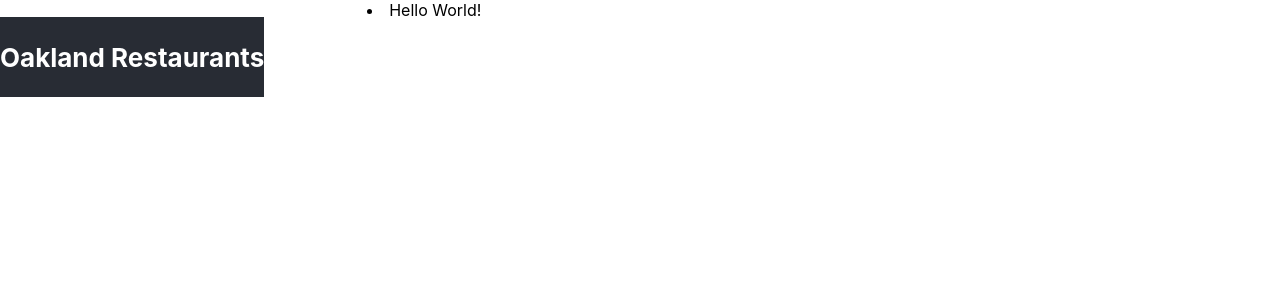
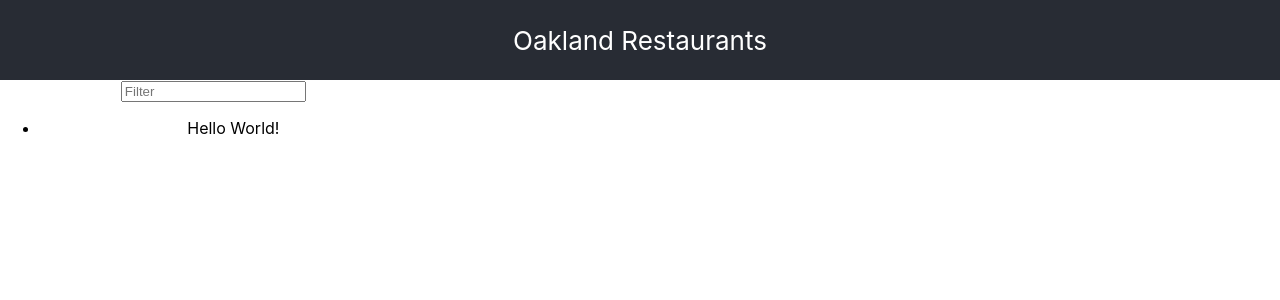
Before and after one commit to apk29/reactNeighborhoodMap, a React (Create React App) app: page / in a window 1280 px wide. Shown: the top 300 px of the page. Built offline with nearby package versions, Linux system fonts and the light colour scheme; no server answers.

Commit message:
added  updateQuery

```diff
--- a/package.json
+++ b/package.json
@@ -4,11 +4,13 @@
   "private": true,
   "dependencies": {
     "axios": "^0.18.0",
+    "escape-string-regexp": "^1.0.5",
     "react": "^16.6.0",
     "react-dom": "^16.6.0",
     "react-google-maps": "^9.4.5",
     "react-scripts": "2.0.5",
-    "reactstrap": "^6.5.0"
+    "reactstrap": "^6.5.0",
+    "sort-by": "^1.2.0"
   },
   "scripts": {
     "start": "react-scripts start",
--- a/src/App.css
+++ b/src/App.css
@@ -4,11 +4,12 @@
   width: 100vw;
   display: flex;
   flex-flow: row nowrap;
-  }
+}
+.sideBar {
+  width: 50%;
+}
 
-.sideBar {
-  width: 25%;
-}
+
 
 .App-logo {
   animation: App-logo-spin infinite 20s linear;
@@ -42,7 +43,7 @@
        * element that contains the map. */
        #map {
         height: 100%;
-        width: 75%;
+        width: 100%;
         }
       /* Optional: Makes the sample page fill the window. */
       html, body {
@@ -51,7 +52,3 @@
         padding: 0;
 
       }
-
-      .filterList {
-        position: relative;
-      }
--- a/src/App.js
+++ b/src/App.js
@@ -1,21 +1,21 @@
 import React, { Component } from 'react';
 import './App.css';
 import Map from './components/Map'
-import FilterList from './components/Filter'
 import SideBar from './components/SideBar';
-// import data from './components/data'
+import { timingSafeEqual } from 'crypto';
+
 
 class App extends Component {
 
   render() {
     return (
-      <div className="App" >
-      <div>
-        <h1 className="App-header">Oakland Restaurants</h1>
-      </div>
-
-        <Map /><SideBar />
-      </div>
+      <main>
+        <div className="App-header">Oakland Restaurants</div>
+          <div className="App" >
+            <SideBar />
+            <Map />
+          </div>
+      </main>
     );
   }
 }
--- a/src/components/Filter.js
+++ b/src/components/Filter.js
@@ -1,12 +1,18 @@
 import React, { Component } from 'react'
 import '../App.css'
+import List from './List'
+
 class FilterList extends Component {
 
 render = () => {
     return (
-        <div>
-            <input className="filterList" placeholder="Filter"></input>
-
+        <div className="filterList">
+            <input type={"search"} placeholder="Filter"
+            type="search"
+            id="search"
+            value={this.props.query}
+            onChange={event => this.props.updateQuery(event.target.value)}
+            />
         </div>
     )
 }
--- a/src/components/List.js
+++ b/src/components/List.js
@@ -4,9 +4,10 @@ class List extends Component {
     state = {  }
     render() {
         return (
-        <li className="list">
-        Hello World!
-        </li>)
+        <ul className="list">
+        <li >Hello World!</li>
+        </ul>
+        )
     }
 }
 
--- a/src/components/SideBar.js
+++ b/src/components/SideBar.js
@@ -1,12 +1,18 @@
 import React, { Component } from 'react';
 import List from './List'
+import FilterList from './Filter'
 
 class SideBar extends Component {
     state = {  }
     render() {
         return (
             <div className="sideBar">
-            <List />
+            <FilterList />
+            <List
+            query={this.state.query}
+            markers={ this.state.markers }
+            venues={ this.state.showVenues }
+            />
 
             </div>
          );
--- a/src/components/map.js
+++ b/src/components/map.js
@@ -1,5 +1,5 @@
 import React, { Component } from 'react';
-// import data from './data'
+import escapeRegExp from 'escape-string-regexp';
 import "./Map.css";
 import axios from 'axios';
 // import { findLocalNegativePatterns }
@@ -82,7 +82,7 @@ class Map extends Component {
         position: {lat: place.venue.location.lat, lng: place.venue.location.lng},
         map: map,
         animation: window.google.maps.Animation.DROP,
-        title: place.venue.title,
+        title: place.venue.name
 
     });
 
@@ -98,26 +98,44 @@ class Map extends Component {
         infowindow.setContent(contentString)
         animationEffect()
 
-      // Open an InfoWindow upon clicking on its marker
+      //Open infoWindow
         infowindow.open(map, marker)
       }
 
          //Open infoWindow by click
       marker.addListener('click', function() {
         openMarker();
-
-         //Open infoWindow
-        infowindow.open(map, marker);
-
-    });
+  });
   })
   }
 
+  updateQuery = query => {
+    this.setState( { query } )
+    this.state.markers.map(marker => marker.setVisible(true))
+    let filterVenues
+    let hiddenMarkers
+
+    if (query) {
+      const match = new RegExp(escapeRegExp(query), "i")
+      filterVenues = this.state.places.filter(place =>
+        match.test(place.venue.name))
+        this.setState({ places: filterVenues })
+        hiddenMarkers = this.state.markers.filter(marker =>
+        filterVenues.every(place => place.venue.name !== marker.title))
+
+        hiddenMarkers.forEach(marker => marker.setVisible(false))
+        this.setState({ hiddenMarkers })
+    } else {
+      this.setState( {places: this.state.showVenues} )
+      this.state.markers.forEach(marker => marker.setVisible(true))
+    }
+    }
+
   render() {
     return (
-      <main>
+
       <div id="map"></div>
-      </main>
+
       )
   };
 
```
Also changed, not shown: 1 other file (tests, documents, lock files or other folders).
